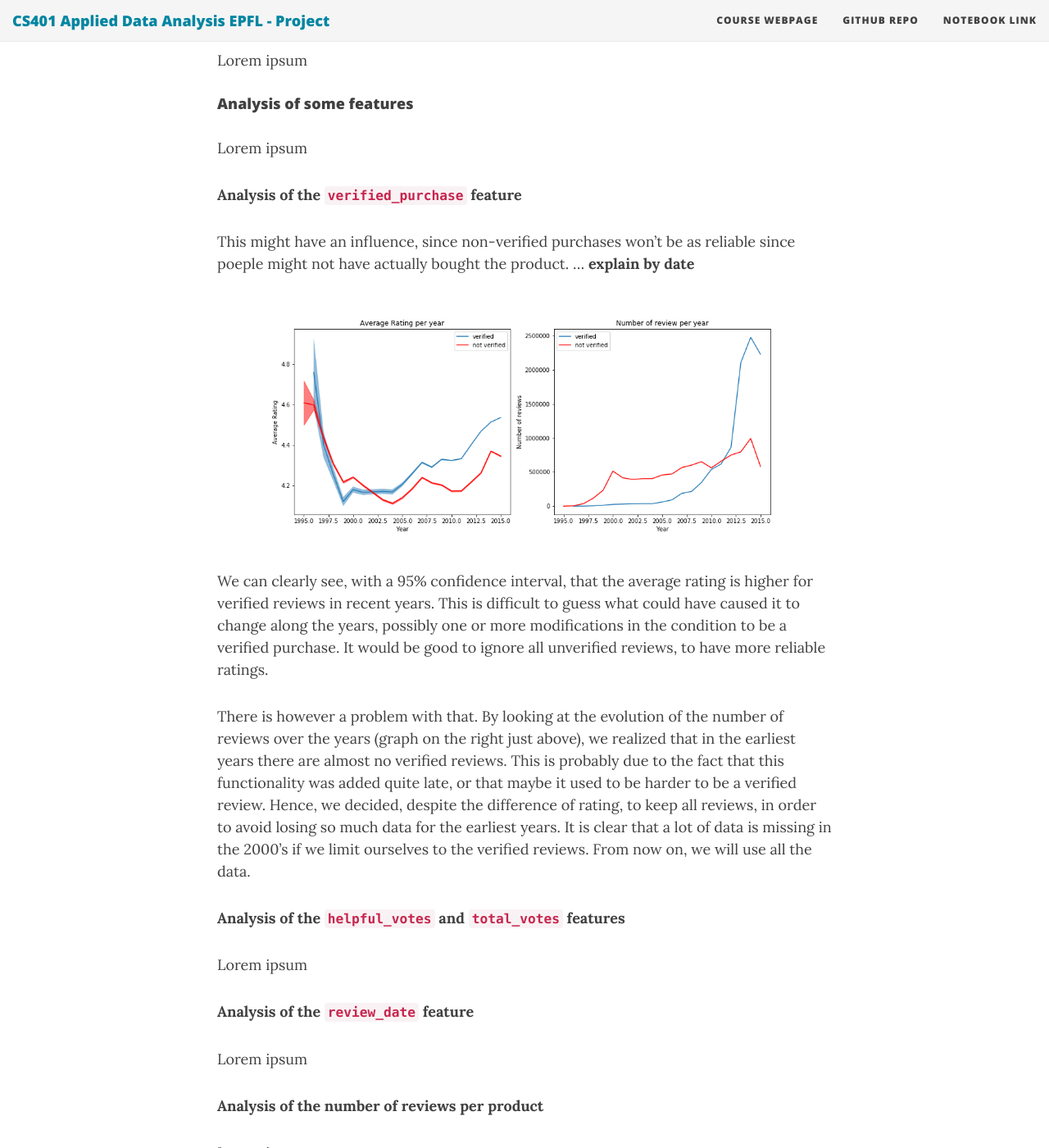
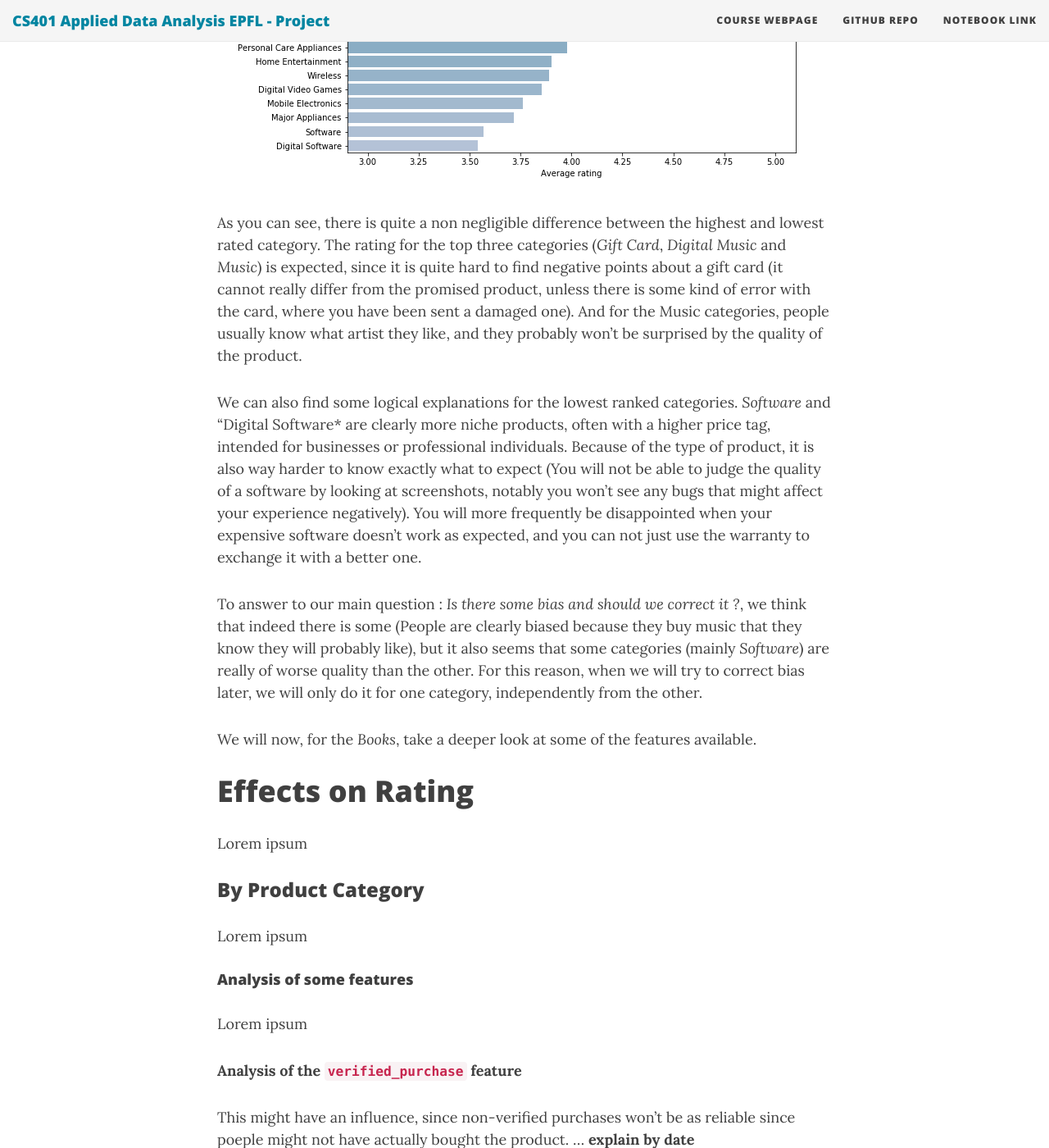
Before and after one commit to ada-lyn/ada-lyn.github.io, a Jekyll site: the page built from index.md, in a window 1280 px wide and 1400 px high, scrolled down 4135 px. Shown: the whole window at 82% size. Built offline with Jekyll 4.4.1, drawn with Linux system fonts in a browser that asks for light colours; nearby versions of some CDN libraries; some of the changed text lies outside the part shown.

Commit message:
Added General description of data

```diff
--- a/index.md
+++ b/index.md
@@ -48,13 +48,23 @@
 
 ### General Description of Data
 
-This is the number of reviews for each category
+Before focusing our study on Books only, we will take a quick look at the complete dataset, and see if we can see any intersting effect. We will, for each of the available category, look at the number of reviews available. Not however that this might not be entirely representative of the true repartition of the categories, since we do not know what process Amazon used to select those reviews.
 
 ![Number of review for each category](/img/other/n_by_category.png)
 
-This is the average rating for each category
+Notice that we are using a logratihmic scale, so the proportion are distorded. Indeed, some of the smallest categories (Digital Software, Major Appliance, Personnal Care Appliance for instance) have so few reviews compared to the larger ones (Books, Ebooks, Wireless) that they would be invisible on a linear scale. The results are mostly expected, although some categories are ranked higher than one might expect them to be (e.g. *Video DVD*, when they mostly have been replaced by streaming services, or *Wireless* that is ranked way higher than *Electronics*, even if it's only a subcategory of **the other / NOT SURE ABOUT THE PHRASING**)
+
+We also took a quick look at the average rating (the number of stars given by the reviewers) of each castegory.
 
 ![Average rating for each category](/img/other/avg_by_category.png)
+
+As you can see, there is quite a non negligible difference between the highest and lowest rated category. The rating for the top three categories (*Gift Card*, *Digital Music* and *Music*) is expected, since it is quite hard to find negative points about a gift card (it cannot really differ from the promised product, unless there is some kind of error with the card, where you have been sent a damaged one). And for the Music categories, people usually know what artist they like, and they probably won't be surprised by the quality of the product.
+
+We can also find some logical explanations for the lowest ranked categories. *Software* and "Digital Software* are clearly more niche products, often with a higher price tag, intended for businesses or professional individuals. Because of the type of product, it is also way harder to know exactly what to expect (You will not be able to judge the quality of a software by looking at screenshots, notably you won't see any bugs that might affect your experience negatively). You will more frequently be disappointed when your expensive software doesn't work as expected, and you can not just use the warranty to exchange it with a better one.
+
+To answer to our main question : *Is there some bias and should we correct it ?*, we think that indeed there is some (People are clearly biased because they buy music that they know they will probably like), but it also seems that some categories (mainly *Software*) are really of worse quality than the other. For this reason, when we will try to correct bias later, we will only do it for one category, independently from the other.
+
+We will now, for the *Books*, take a deeper look at some of the features available.
 
 # Effects on Rating
 
```
